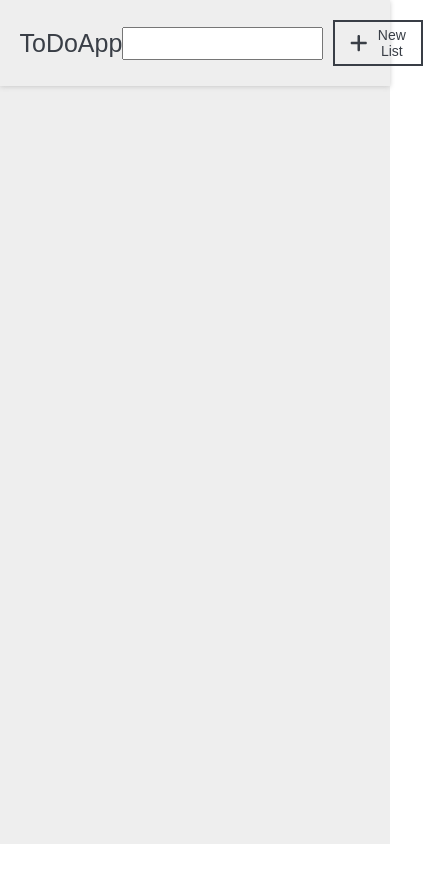
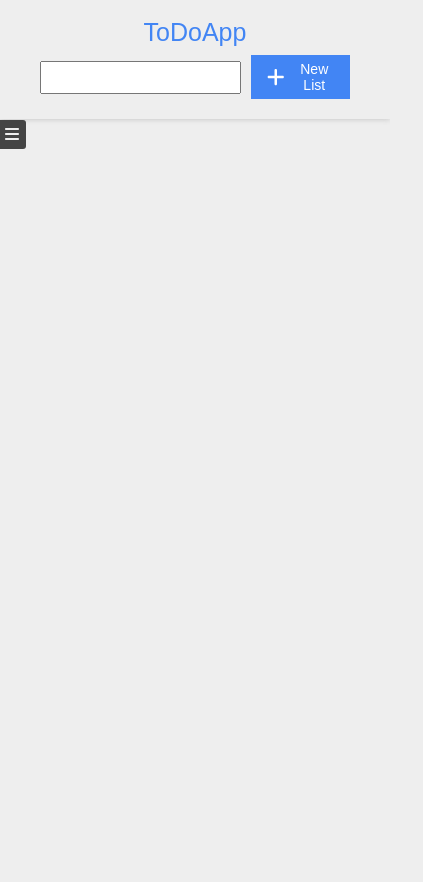
Before and after one commit to danilonakai/todoapp, a React (Vite) app: page / in a window 390 px wide. Shown: the top 882 px of the page, 423 px wide, since content can reach past the window. Before the commit the page ends 844 px from the top, so only its background shows below. Built offline with nearby package versions, Linux system fonts and the light colour scheme.

Commit message:
Added favicon

```diff
--- a/index.html
+++ b/index.html
@@ -2,7 +2,7 @@
 <html lang="en">
   <head>
     <meta charset="UTF-8" />
-    <!-- <link rel="icon" type="image/svg+xml" href="/src/assets/images/favicon.svg" /> -->
+    <link rel="icon" type="image/x-icon" href="src/assets/images/favicon.ico">
     <meta name="viewport" content="width=device-width, initial-scale=1.0" />
     <title>Vite App</title>
   </head>
--- a/src/components/Todo/Todo.css
+++ b/src/components/Todo/Todo.css
@@ -25,7 +25,7 @@
 #todo header h1{
     font-size:25px;
     font-weight: 400;
-    color:#393e46;
+    color:#4285f4;
 }
 
 #todo header div{
@@ -38,18 +38,14 @@
     margin-right: 10px;
 }
 #todo header button{
-    border:2px solid #393e46;
-    background-color:transparent;
+    background-color:#4285f4;
+    border:1px solid #4285f4;
     padding:5px 15px;
     display:flex;
     align-items: center;
-    color:#393e46;
+    color:#fff;
     font-size:14px;
     outline:none;
-}
-#todo header button:hover{
-    background-color:#393e46;
-    color:#fff;
     cursor:pointer;
 }
 #todo header svg{
@@ -66,6 +62,18 @@
     width:30%;
     overflow-y: auto;
 }
+#todo section aside h3{
+    font-size:20px;
+    font-weight: 500;
+    margin:0 25px;
+}
+#todo section aside > span{
+    display:block;
+    margin: 10px 25px 0 25px;
+}
+#todo section aside .menu{
+    display:none;
+}
 #todo section aside ul{
     width:100%;
     box-sizing: border-box;
@@ -73,15 +81,16 @@
 }
 #todo section aside ul li{
     width: 100%;
-    padding:15px 10px;
+    padding: 8px 5px;
     box-sizing: border-box;
     cursor:pointer;
+    border-left:3px solid transparent;
 }
 #todo section aside ul li:last-of-type{
     border-bottom: none;
 }
-#todo section aside ul li:hover{
-    box-shadow: 1px 1px 3px 1px #ccc;
+#todo section aside ul li:hover, #todo section aside ul li.active{
+    border-left:3px solid #4285f4;
 }
 #todo section article{
     width: 68%;
@@ -106,18 +115,14 @@
     margin-right: 10px;
 }
 #todo section article button{
-    border:2px solid #393e46;
-    background-color:transparent;
+    background-color:#4285f4;
+    border:1px solid #4285f4;
     padding:5px 15px;
     display:flex;
     align-items: center;
-    color:#393e46;
+    color:#fff;
     font-size:14px;
     outline:none;
-}
-#todo section article button:hover{
-    background-color:#393e46;
-    color:#fff;
     cursor:pointer;
 }
 #todo section article button svg{
@@ -151,3 +156,87 @@
 #todo section article ul li label{
     font-size:16px;
 }
+
+@media screen and (max-width:900px){
+    .container{
+        width:95%;
+    }
+    #todo section aside h3{
+        margin:0 15px;
+    }
+    #todo section aside ul{
+        padding: 15px;
+    }
+}
+@media screen and (max-width:800px){
+    .container{
+        width:97%;
+    }
+    #todo section aside{
+        width:40%;
+    }
+    #todo section article{
+        width:58%;
+    }
+}
+@media screen and (max-width:600px){
+    #todo section article .add-item{
+        flex-wrap: wrap;
+    }
+    #todo section article .add-item input{
+        width:100%;
+        margin-bottom: 10px;
+    }
+}
+@media screen and (max-width:500px){
+    body{
+        background-color:#eee;
+    }
+    .container{
+        width: 100%;
+    }
+    #todo header{
+        margin-bottom: 25px;
+    }
+    #todo header .container{
+        display:block;
+    }
+    #todo header .container h1{
+        text-align: center;
+        margin-bottom: 10px;
+    }
+    #todo header div{
+        width:310px;
+        margin: 0 auto;
+    }
+    #todo section aside .menu{
+        display:block;
+    }
+    #todo section aside{
+        width: 50%;
+        position: absolute;
+        top: 110px;
+        left: -50%;
+        min-height: 100vh;
+        box-sizing: border-box;
+        background-color: #444;
+        color: #eee;
+        padding: 30px 0;
+        overflow-y: unset;
+    }
+
+    #todo section aside .menu{
+        position: absolute;
+        top: 10px;
+        right: -26px;
+        background-color: #444;
+        padding: 6px 7px;
+        border-top-right-radius: 3px;
+        border-bottom-right-radius: 3px;
+    }
+
+    #todo section article{
+        width: 100%;
+    }
+
+}
--- a/src/components/Todo/Todo.jsx
+++ b/src/components/Todo/Todo.jsx
@@ -2,7 +2,7 @@ import React, { Component } from 'react';
 import './Todo.css';
 // import { useState } from 'react';
 import { FontAwesomeIcon } from '@fortawesome/react-fontawesome'
-import { faPlus,faTrash } from '@fortawesome/free-solid-svg-icons'
+import { faPlus,faTrash,faBars } from '@fortawesome/free-solid-svg-icons'
 
 export default class Todo extends Component{
     constructor(props) {
@@ -47,7 +47,12 @@ export default class Todo extends Component{
 
         this.setState({
             data: new_data,
-            list_id: id+1
+            list_id: id+1,
+            selected_list: {
+                id: id,
+                title: title,
+                items: []
+            }
         },()=> {
             this.clean_input("list");
             this.save_data();
@@ -67,6 +72,7 @@ export default class Todo extends Component{
                 }
             },()=> {
                 document.querySelector('#todo section article .header svg').style.display = "inline";
+                this.toggle_lists_on_mobile();
             });
         }
     }
@@ -206,12 +212,22 @@ export default class Todo extends Component{
         let data = this.state.data.lists;
         let lists = [];
         let result;
+        let id;
+
+        if(this.state.selected_list !== null){
+            id = this.state.selected_list.id;
+        }
 
         data.forEach(list=> {
-            lists.push(<li onClick={()=> this.select_list(list.id)}><span>{list.title}</span></li>);
+            lists.push(<li className={((list.id === id) ? "active" : "")} onClick={()=> this.select_list(list.id)}><span>{list.title}</span></li>);
         });
 
-        result = (<ul>{lists}</ul>);
+        if(lists.length > 0){
+            result = (<ul>{lists}</ul>);
+        }else{
+            result = (<span>There is no lists yet.</span>);
+        }
+
 
         return result;
     }
@@ -265,6 +281,18 @@ export default class Todo extends Component{
         )
     }
 
+    toggle_lists_on_mobile(){
+        let lists_box = document.querySelector('#todo section aside');
+
+        console.log(lists_box.offsetLeft);
+
+        if(lists_box.offsetLeft === -250){
+
+            lists_box.style.left = "0px";
+        }else{
+            lists_box.style.left = "-250px";
+        }
+    }
 
 
     render(){
@@ -286,6 +314,12 @@ export default class Todo extends Component{
 
                 <section className="container">
                     <aside>
+                        <div className="menu" onClick={()=> this.toggle_lists_on_mobile()}>
+                            <FontAwesomeIcon icon={faBars} />
+                        </div>
+
+                        <h3>Lists</h3>
+
                         {this.print_converted_lists()}
                     </aside>
 
```
Also changed, not shown: 1 other file (tests, documents, lock files or other folders).
